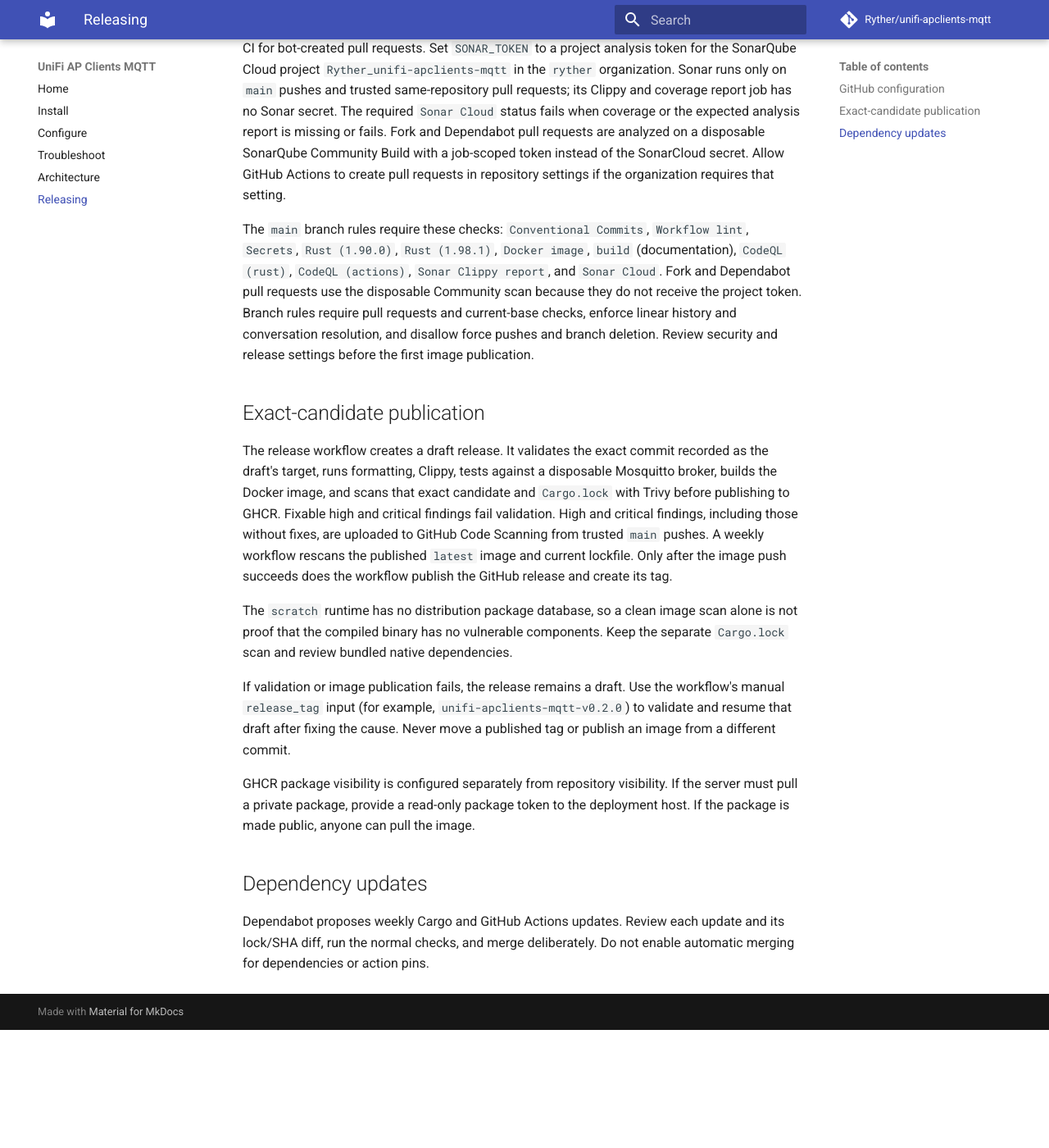
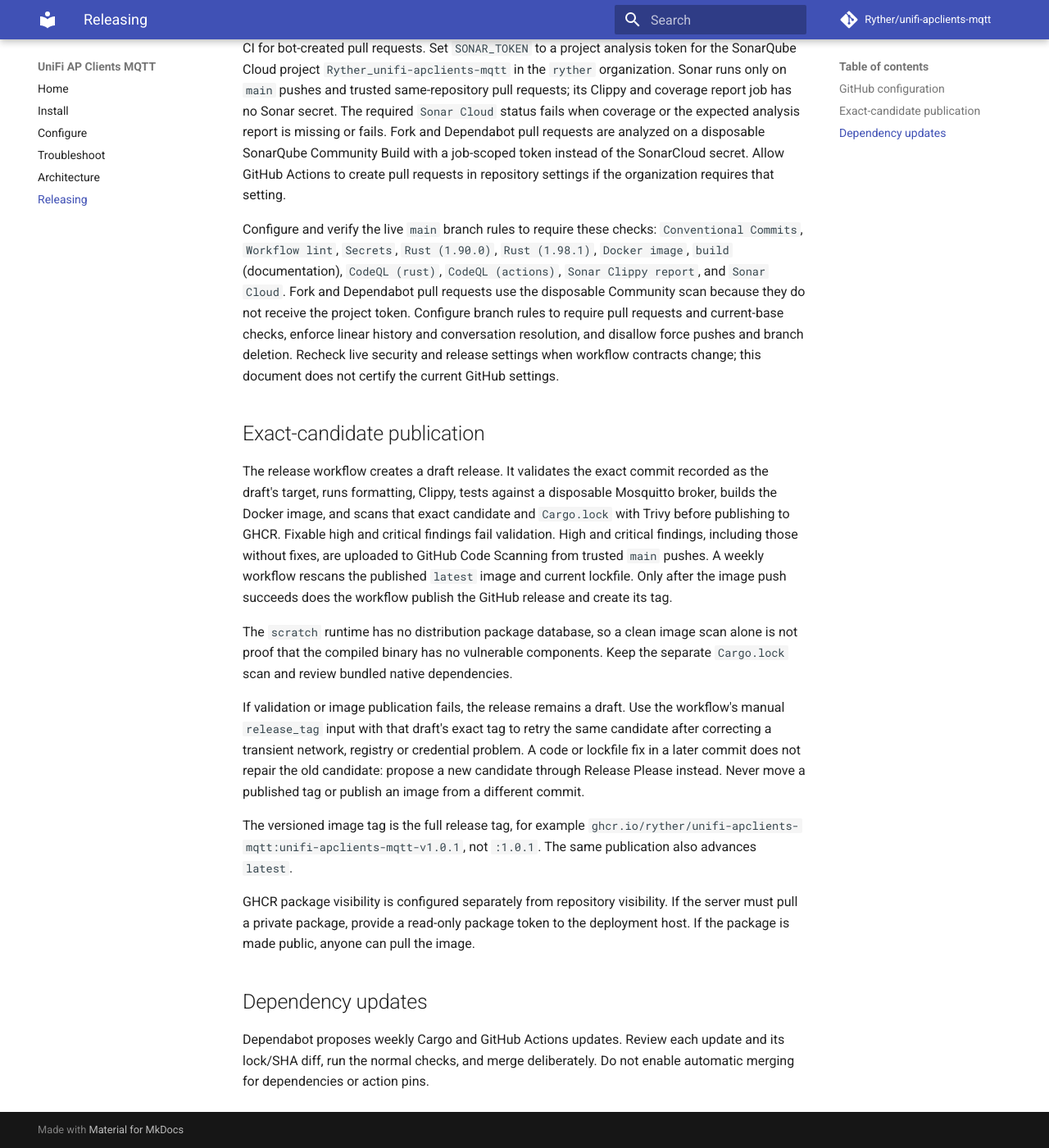
Before and after one commit to Ryther/unifi-apclients-mqtt, an MkDocs documentation site: the page built from docs/releasing.md, in a window 1280 px wide and 1400 px high, scrolled down 487 px. Shown: the whole window at 82% size. Built offline with MkDocs 1.6.1 and Material for MkDocs 9.7.7, drawn with Linux system fonts in a browser that asks for light colours; comment, search, counter and statistics services are not loaded; before the commit the page ends 1743 px from its top, so only the background shows below that.

Commit message:
docs: clarify contribution and release verification

```diff
--- a/docs/releasing.md
+++ b/docs/releasing.md
@@ -27,14 +27,15 @@
 create pull requests in repository settings if the organization requires that
 setting.
 
-The `main` branch rules require these checks: `Conventional Commits`, `Workflow
-lint`, `Secrets`, `Rust (1.90.0)`, `Rust (1.98.1)`, `Docker image`, `build`
+Configure and verify the live `main` branch rules to require these checks:
+`Conventional Commits`, `Workflow lint`, `Secrets`, `Rust (1.90.0)`, `Rust (1.98.1)`, `Docker image`, `build`
 (documentation), `CodeQL (rust)`, `CodeQL (actions)`, `Sonar Clippy report`,
 and `Sonar Cloud`. Fork and Dependabot pull requests use the disposable
-Community scan because they do not receive the project token. Branch rules require
-pull requests and current-base checks, enforce linear history and conversation
-resolution, and disallow force pushes and branch deletion. Review security and
-release settings before the first image publication.
+Community scan because they do not receive the project token. Configure branch
+rules to require pull requests and current-base checks, enforce linear history and conversation
+resolution, and disallow force pushes and branch deletion. Recheck live
+security and release settings when workflow contracts change; this document
+does not certify the current GitHub settings.
 
 ## Exact-candidate publication
 
@@ -53,10 +54,15 @@
 Keep the separate `Cargo.lock` scan and review bundled native dependencies.
 
 If validation or image publication fails, the release remains a draft. Use the
-workflow's manual `release_tag` input (for example,
-`unifi-apclients-mqtt-v0.2.0`) to validate and resume that draft after fixing
-the cause. Never move a published tag or publish an image from a different
-commit.
+workflow's manual `release_tag` input with that draft's exact tag to retry the
+same candidate after correcting a transient network, registry or credential
+problem. A code or lockfile fix in a later commit does not repair
+the old candidate: propose a new candidate through Release Please instead.
+Never move a published tag or publish an image from a different commit.
+
+The versioned image tag is the full release tag, for example
+`ghcr.io/ryther/unifi-apclients-mqtt:unifi-apclients-mqtt-v1.0.1`, not `:1.0.1`.
+The same publication also advances `latest`.
 
 GHCR package visibility is configured separately from repository visibility.
 If the server must pull a private package, provide a read-only package token to
--- a/mkdocs.yml
+++ b/mkdocs.yml
@@ -5,6 +5,10 @@
 repo_name: Ryther/unifi-apclients-mqtt
 docs_dir: docs
 site_dir: site
+validation:
+  links:
+    anchors: warn
+
 theme:
   name: material
   language: en
```
Also changed, not shown: AGENTS.md (+8 -0 lines), CONTRIBUTING.md (+18 -0 lines).
